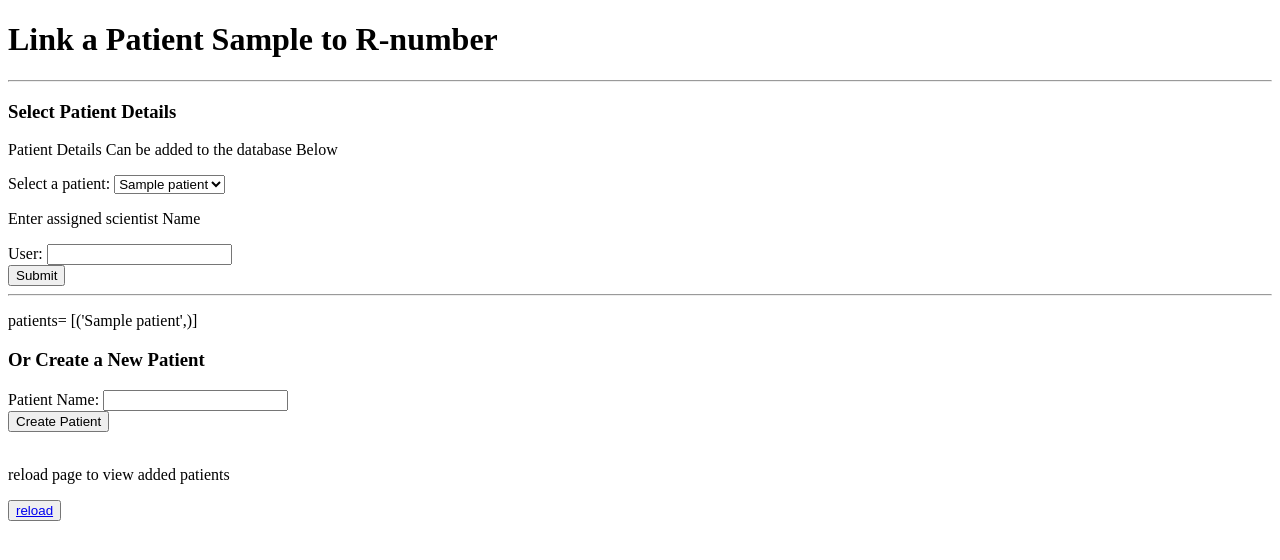
After one commit to Mathew-B-SDGS/Group1_2023_Bioinfo_Stp, a Flask app: page /database/panel in a window 1280 px wide. The commit adds this page. Shown: the top 560 px of the page. Run offline with Flask 3, Linux system fonts and the light colour scheme; tables that the repository leaves empty hold one stand-in row (values such as "Sample post").

Commit message:
added database functionalties that allow users to store R panels agaisnt patient

```diff
--- a/AppBlueprints/database_blueprint.py
+++ b/AppBlueprints/database_blueprint.py
@@ -1,9 +1,10 @@
 from __future__ import annotations
-from flask import Blueprint, redirect, render_template, request, url_for
+from flask import Blueprint, redirect, render_template, request, url_for, session
 from flask_sqlalchemy import SQLAlchemy
-from sqlalchemy import create_engine, select, Column, ForeignKey, Integer, String, Float, Boolean
+from sqlalchemy import create_engine, select, Column, ForeignKey, Integer, String, Float, Boolean, JSON
 from sqlalchemy.orm import Session, DeclarativeBase, Mapped, mapped_column, relationship, sessionmaker
 from typing import Optional, List
+from datetime import datetime
 
 blueprint_db = Blueprint('database', __name__, url_prefix='/database')
 
@@ -17,15 +18,15 @@ db = SQLAlchemy(model_class=Base)
 
 
 class Sample(db.Model):
-    """table holds Batch details, for all samples processed in a run"""
+    """
+    table holds Batch details, for all samples processed in a run
+    Used to demonstrate Database functionality.
+    """
     __tablename__ = "sample"
     sample_id: Mapped[int] = mapped_column(
         Integer, primary_key=True, autoincrement=True, unique=True, nullable=False)
     sample_name: Mapped[str] = mapped_column(String(30), nullable=False)
     sample_type: Mapped[str] = mapped_column(String(30), nullable=True)
-    # relationships
-    patient_relationship: Mapped[Patient] = relationship(
-        back_populates='patient_samples')
 
     def __repr__(self):
         return f"sample_id: {self.sample_id}, sample_name: {self.sample_name}"
@@ -36,15 +37,12 @@ class Patient(db.Model):
     __tablename__ = "patient"
 
     patient_id: Mapped[int] = mapped_column(
-        Integer, primary_key=True, autoincrement=True, unique=True, nullable=False)
+        primary_key=True, autoincrement=True, unique=True)
     patient_name: Mapped[str] = mapped_column(String(30), nullable=False)
-    patient_type: Mapped[str] = mapped_column(String(30), nullable=True)
 
     # relationships
-    patient_samples: Mapped[List['Sample']] = relationship(
-        'Sample', back_populates='patient_relationship')
-    run_testcases: Mapped[List['TestCase']] = relationship(
-        'TestCase', back_populates='patient')
+    which_testcase: Mapped[List['TestCase']] = relationship(
+        'TestCase', back_populates='which_patient')
 
     def __repr__(self):
         return f"patient_id: {self.patient_id}, patient_name: {self.patient_name}"
@@ -57,6 +55,13 @@ class TestType(db.Model):
         Integer, primary_key=True, autoincrement=True, unique=True, nullable=False)
     testtype_name: Mapped[str] = mapped_column(String(30), nullable=False)
     testtype_version: Mapped[str] = mapped_column(String(30), nullable=True)
+    testtype_rnumber: Mapped[str] = mapped_column(String(30), nullable=True)
+    # TODO think about how to store a list of genes, mabye a Json column?
+    list_of_genes: Mapped[dict[list]] = mapped_column(
+        type_=JSON, nullable=True)
+    # relationships
+    which_testcase: Mapped[List['TestCase']] = relationship(
+        'TestCase', back_populates='which_testtype')
 
     def __repr__(self):
         return f"testtype_id: {self.testtype_id}, testtype_name: {self.testtype_name}"
@@ -69,14 +74,18 @@ class TestCase(db.Model):
     testcase_id: Mapped[int] = mapped_column(
         Integer, primary_key=True, autoincrement=True, unique=True, nullable=False)
     date_of_test: Mapped[str] = mapped_column(String(30), nullable=False)
+    user: Mapped[str] = mapped_column(String(30), nullable=True)
     # foreign keys
-    Patient_id: Mapped[int] = mapped_column(
+    sample_id: Mapped[int] = mapped_column(
         (ForeignKey('patient.patient_id')), nullable=False)
     TestType_id: Mapped[int] = mapped_column(
         (ForeignKey('testtype.testtype_id')), nullable=False)
 
     # relationships
-    patient: Mapped = relationship('Patient', back_populates='testcase')
+    which_patient: Mapped[Patient] = relationship(
+        'Patient', back_populates='which_testcase')
+    which_testtype: Mapped[TestType] = relationship(
+        'TestType', back_populates='which_testcase')
 
     def __repr__(self):
         return f"testcase_id: {self.testcase_id}, date_of_test: {self.date_of_test}"
@@ -107,7 +116,7 @@ def hello():
 def sample_list():
     """list all samples in the database"""
     samples_list_db = db.session.execute(
-        db.select(Sample).order_by(Sample.sample_id)).scalars()
+        db.select(Patient).order_by(Patient.patient_id)).scalars()
     return render_template("sample_list_all.html", sample=samples_list_db)
 
 
@@ -115,7 +124,6 @@ def sample_list():
 def sample_create():
     """create a new sample in the database"""
     if request.method == "POST":
-
         # create a new sample object and add it to the database
         sample = Sample(
             sample_name=request.form["sample_name"].strip(),
@@ -125,3 +133,64 @@ def sample_create():
         db.session.commit()
         return redirect(url_for("database.sample_list"))
     return render_template("sample_create.html")
+
+
+@blueprint_db.route("/panel", methods=["GET", "POST"])
+def panels_choice():
+    """
+    Choose between creating a new patient or selecting an existing one
+    """
+    if request.method == "POST":
+        patient_add = Patient(
+            patient_name=request.form["patient_name"].strip(),
+            # which_testcase=TestCase(
+            #     date_of_test=datetime.today().date(),
+            #     user=request.form["user"].strip(),
+            #     which_patient=patient,
+            #     which_testtype=testtype
+            # )
+        )
+        db.session.add(patient_add)
+        db.session.commit()
+        some_patients = db.session.query(Patient.patient_name).all()
+        return render_template("panels_choice.html", patients_list=some_patients)
+    else:
+        # all_patients = db.session.execute(db.select(Patient).all)
+        some_patients = db.session.query(Patient.patient_name).all()
+        return render_template("panels_choice.html", patients_list=some_patients)
+
+
+@blueprint_db.route("/panel/create", methods=["GET", "POST"])
+def update_patient_panel():
+    """
+    add panel to patient details within database
+    """
+    r_number = session['r']
+    if request.method == "POST":
+
+        object_add = TestCase(
+            date_of_test=datetime.today().date(),
+            user=request.form["user"].strip(),
+            which_patient=Patient.query.filter_by(
+                patient_name=request.form["patient_selected"]).first(),
+            which_testtype=TestType(
+                testtype_name=session['panel_name'],
+                testtype_version=session['panel_version'],
+                testtype_rnumber=r_number,
+                list_of_genes=session['gene_list']
+            )
+
+        )
+        db.session.add(object_add)
+        db.session.commit()
+
+        return f"""Updated database for; {request.form['patient_selected']} with panel {r_number}
+        <br>
+        {session['panel_name']}
+         <br>
+        {session['panel_version'] }
+        <hr>
+        <p> detailed info: </p>
+        {session['gene_list']}
+        <br><a href="/">Home</a>
+     """
--- a/app.py
+++ b/app.py
@@ -4,7 +4,6 @@ from AppBlueprints import database_blueprint
 from modules import ParserExcel, bedmake  # importing local modules ./modules/
 # importing local blueprints ./AppBlueprints/
 from AppBlueprints import database_blueprint
-
 
 
 """
@@ -15,6 +14,7 @@ this function is a factory function that creates the app.
 therefor, all other components are placed in blueprints and imported into this file
 
 """
+
 
 def create_app(test_config=None):
     """
@@ -98,6 +98,7 @@ def test_data():
     This is the search page route, it renders the search.html template with
     the search form and a link to the home page using the Data
     """
+    session.clear()
     if request.method == 'POST':
         r_code = request.form.get('r')
         session['r'] = r_code.upper()
@@ -118,10 +119,16 @@ def test_data():
             # Create a dictionary to pass to the results.html template
             # for Jinja to render
             r_results_data = {"df": filtered_NGTD,
-                          "r_json": panel_information,
-                          "r": r_code.upper(),
-                          "panel_label": panel_name,
-                          "panel_version": panel_version}
+                              "r_json": panel_information,
+                              "r": r_code.upper(),
+                              "panel_label": panel_name,
+                              "panel_version": panel_version}
+            session['panel_name'] = panel_name
+            session['panel_version'] = panel_version
+            session['gene_list'] = [gene.get("gene_data", {}).get(
+                "gene_symbol", "") for gene in panel_information.get("genes", [])]
+
+            # = panel_information.get( "genes", [{}])[0].get("gene_data", {}).get("gene_symbol", "")
 
             # if the api call has worked, render the results.html template
             # with results data
--- /dev/null
+++ b/templates/panels_choice.html
@@ -0,0 +1,91 @@
+<!DOCTYPE html>
+<html lang="en">
+
+<head>
+    <meta charset="UTF-8">
+    <meta http-equiv="X-UA-Compatible" content="IE=edge">
+    <meta name="viewport" content="width=device-width, initial-scale=1.0">
+    <title>Process Samples</title>
+</head>
+
+<body>
+    <h1>Link a Patient Sample to R-number</h1>
+    <hr>
+    <h3>Select Patient Details</h3>
+    <p>Patient Details Can be added to the database Below</p>
+    <form method="post" action="{{ url_for('database.update_patient_panel') }}">
+        <label for="patientDropdown">Select a patient:</label>
+        <select id="patientDropdown" name="patient_selected">
+            {% for patient in patients_list %}
+            <option value="{{ patient[0] }}">{{ patient[0] }}</option>
+            {% endfor %}
+            <span id="nameError" class="error"></span><br>
+        </select>
+        <p>Enter assigned scientist Name</p>
+        <label for="user">User:</label>
+        <input type="text" id="user" name="user" required>
+        <span id="userError" class="error"></span><br>
+
+
+        <button type="submit">Submit</button>
+    </form>
+
+    <script>
+        function validateForm() {
+            var patient_selected = document.getElementById('patient_selected').value;
+            var user = document.getElementById('user').value;
+
+            var nameError = document.getElementById('nameError');
+            var userError = document.getElementById('userError');
+
+            // Reset error messages
+            nameError.innerHTML = "";
+            userError.innerHTML = "";
+
+            // Check if name is empty
+            if (patient_selected === "") {
+                nameError.innerHTML = "Name is required";
+                return false;
+            }
+
+            // Check if email is empty
+            if (user === "") {
+                userError.innerHTML = "Email is required";
+                return false;
+            }
+
+            // You can add additional validation rules here if needed
+
+            // If all validations pass, the form can be submitted
+            return true;
+        }
+    </script>
+
+
+
+
+    <hr>
+    <p>patients= {{patients_list}}</p>
+    <h3>Or Create a New Patient</h3>
+    <form method="POST" action="/database/panel">
+        <label for="patient_name">Patient Name:</label>
+        <input type="text" id="patient_name" name="patient_name" required>
+        <br>
+
+        <button type="submit">Create Patient</button>
+    </form>
+    <br>
+    <p>reload page to view added patients</p>
+    <button><a href="/database/panel">reload</a></button>
+
+</body>
+
+</html>
+
+<!-- <label for="patients">Select Patient from Database:</label>
+    <select name="Patient" id="Patient">
+        <option value="Test">Test</option>
+        {% for patient in patient_list %}
+        <option value="{{patient[0]}}">{{patient[0]}}</option>
+        {% endfor %}
+    </select> -->
```
Also changed, not shown: templates/results.html (+15 -5 lines), templates/sample_list_all.html (+4 -3 lines).
